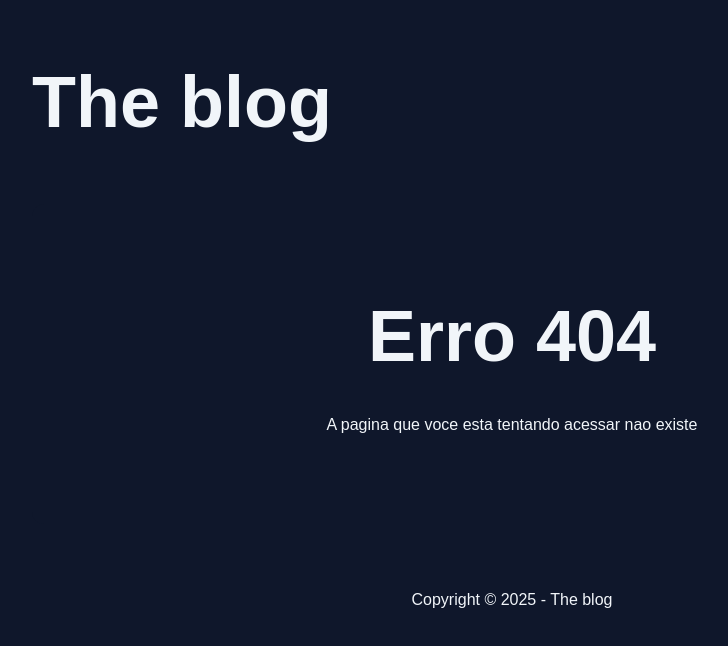
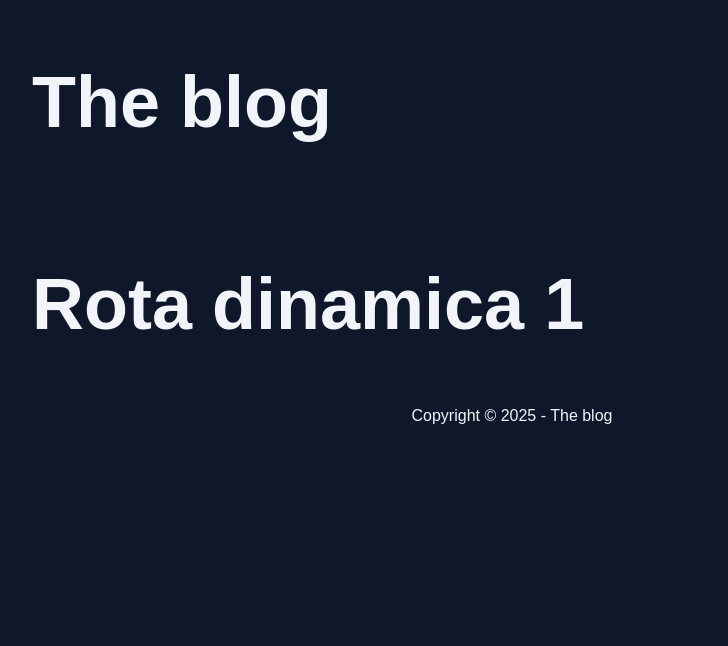
Before and after one commit to rfreitas16/blog-next-react, a Next.js app: page /post/1 in a window 1280 px wide. Before the commit this address had no page. Shown: the top 646 px of the page, without its empty margins (128-856 px from the left). Built offline with nearby package versions, Linux system fonts and the light colour scheme.

Commit message:
criando rota dinamica

```diff
--- /dev/null
+++ b/src/app/post/[slug]/page.tsx
@@ -0,0 +1,10 @@
+type PostSlugPageProps = {
+  params: Promise<{ slug: string }>;
+};
+
+export default async function PostSlugPage({ params }:PostSlugPageProps) {
+  const { slug } = await params;
+  return (
+    <h1 className='text-7xl font-extrabold py-16'>Rota dinamica {slug}</h1>
+  );
+}
```
